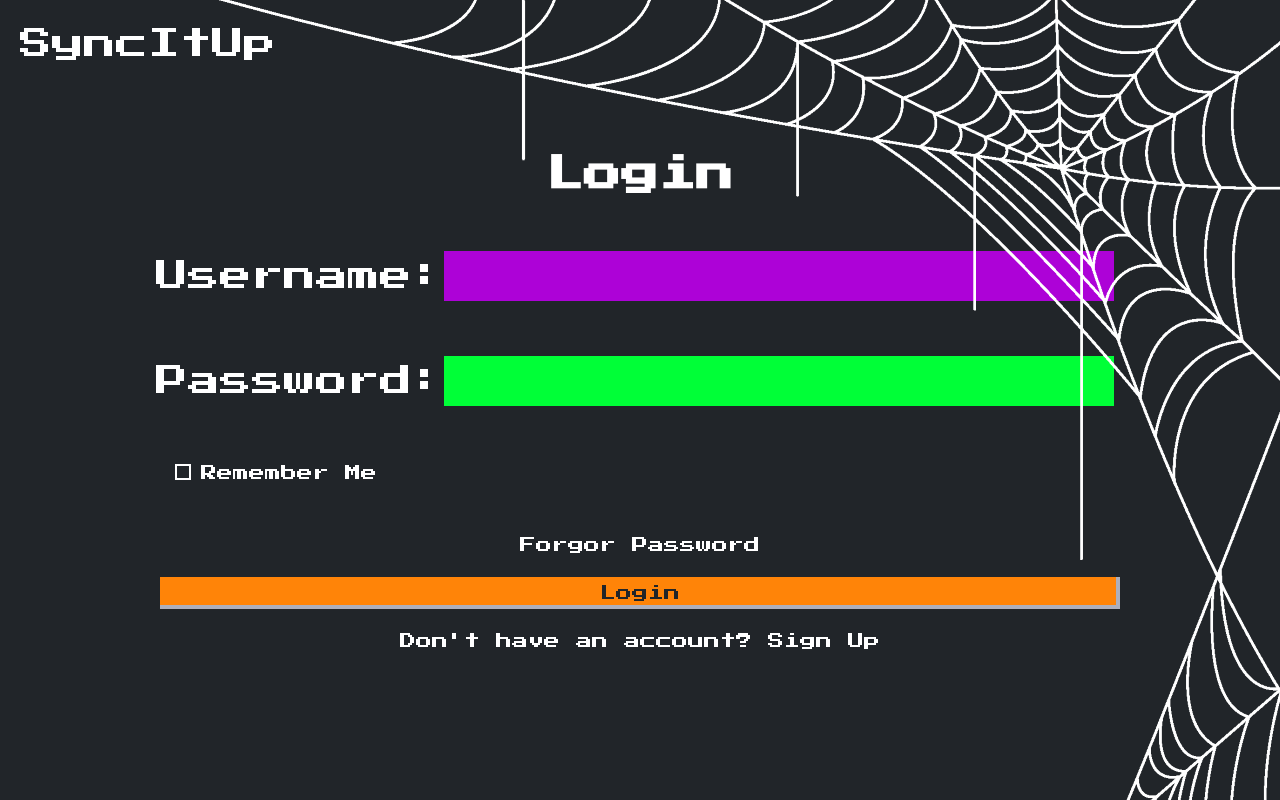
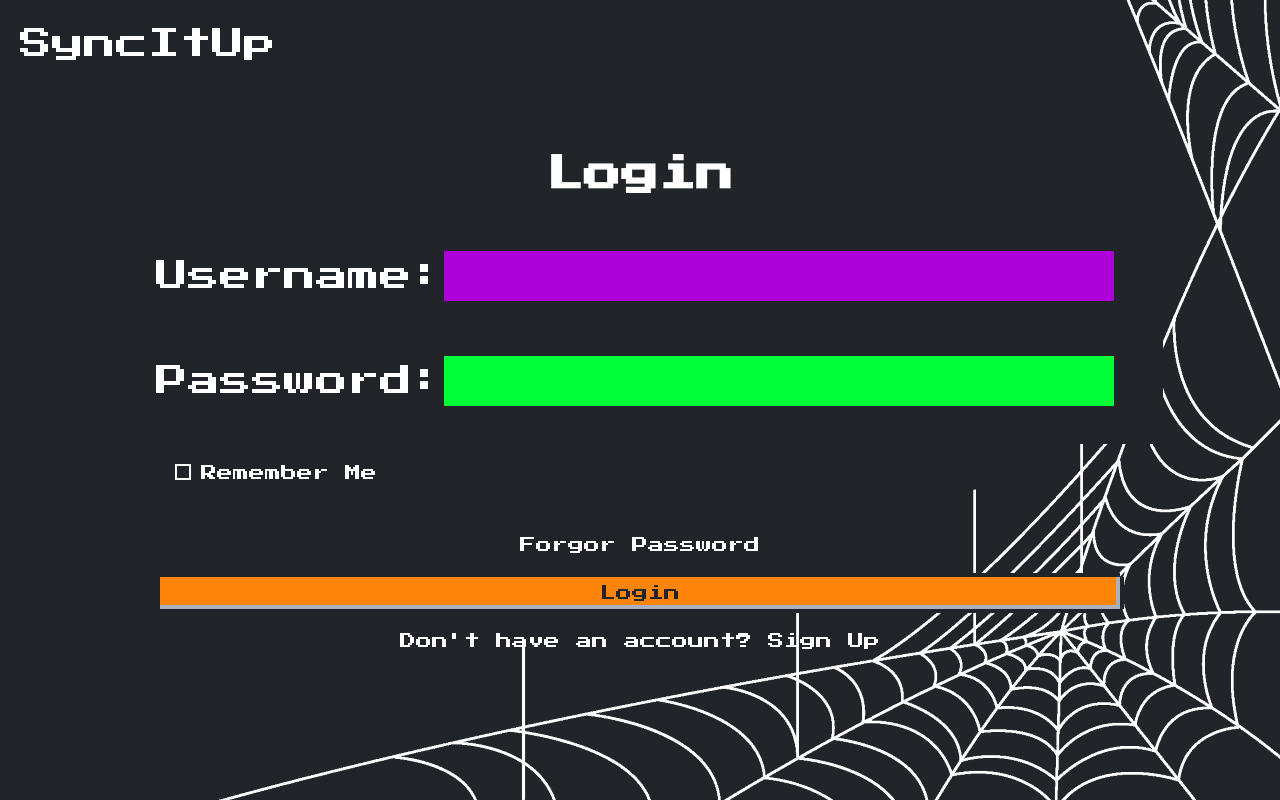
Before and after one commit to Aseel-Sh/HackUNT, a React (Vite) app in the folder FrontEnd/: page / in a window 1280 px wide. Built offline with nearby package versions, Linux system fonts and the light colour scheme.

Commit message:
Fix zIndex to allow clipping of webs through

```diff
--- a/FrontEnd/src/signIn.jsx
+++ b/FrontEnd/src/signIn.jsx
@@ -26,8 +26,7 @@ export default function signIn() {
             width: '100vw',
             top: 0,
             left: 0,
-            transform: 'scale(.1)',
-            transform: 'scaleX(-1)',
+            transform: 'scale(-1, -1)',
             zIndex: 1
         }
       };
@@ -69,7 +68,8 @@ export default function signIn() {
                     fontSize: "2rem",
                     marginBottom: "2rem",
                     border: "0",
-                    margin: "0"
+                    margin: "0",
+                    zIndex: 3
                 }}
             >
                 <label>Username:</label>
@@ -82,7 +82,8 @@ export default function signIn() {
                     fontSize: "2rem",
                     marginBottom: "2rem",
                     border: "0",
-                    margin: "0"
+                    margin: "0",
+                    zIndex: 3
                 }}
                 onChange={() => {setUsername}}/>
             </div>
@@ -91,7 +92,8 @@ export default function signIn() {
                     fontSize: "2rem",
                     marginBottom: "2rem",
                     border: "0",
-                    margin: "0"
+                    margin: "0",
+                    zIndex: 3
                 }}
             >
                 <label>Password:</label>
@@ -103,7 +105,8 @@ export default function signIn() {
                     fontSize: "2rem",
                     marginBottom: "2rem",
                     border: "0",
-                    margin: "0"
+                    margin: "0",
+                    zIndex: 3
                 }}
                 type='password'
                 onChange={setPassword}/>
@@ -133,17 +136,18 @@ export default function signIn() {
                     gap: "1rem"
                 }}
             >
-            <a href='https://google.com' style={{color:"white"}}>Forgor Password</a>
+            <a href='https://google.com' style={{color:"white", zIndex: 3}}>Forgor Password</a>
             <button
                 class="nes-btn"
                 onClick={validate}
                 style={{
                     backgroundColor: "#FF8408",
                     width: "60rem",
-                    padding: "0"
+                    padding: "0",
+                    zIndex: 3
                 }}
             >Login</button>
-            <label>Don't have an account? <a href='https://google.com' style={{color:'white'}}>Sign Up</a></label>
+            <label style={{zIndex: 3}}>Don't have an account? <a href='https://google.com' style={{color:'white', zIndex: 3}}>Sign Up</a></label>
             </div>
         </div>
     )
```
